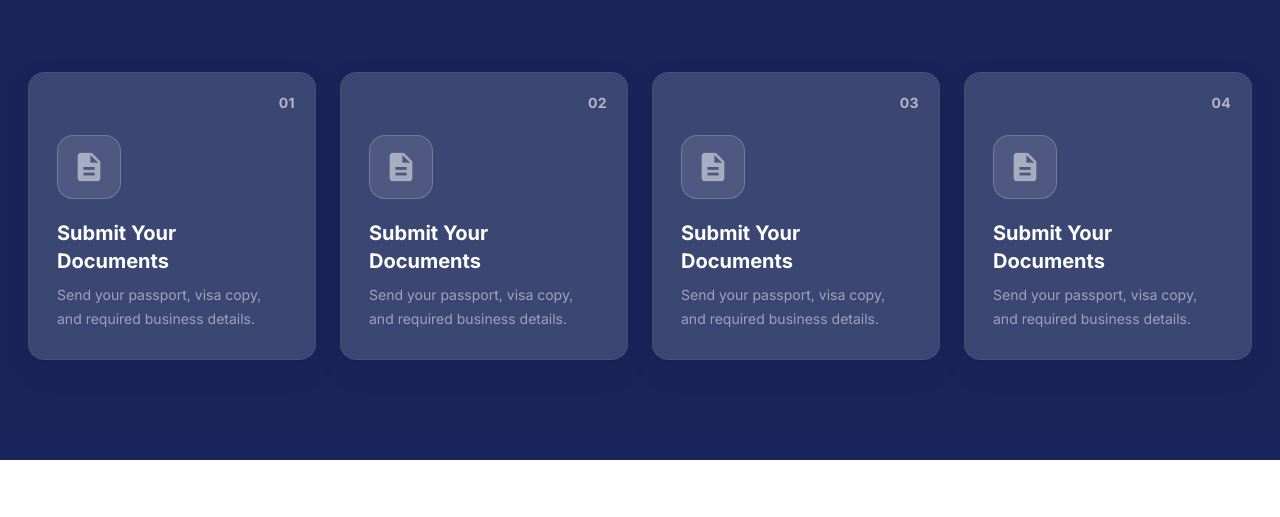
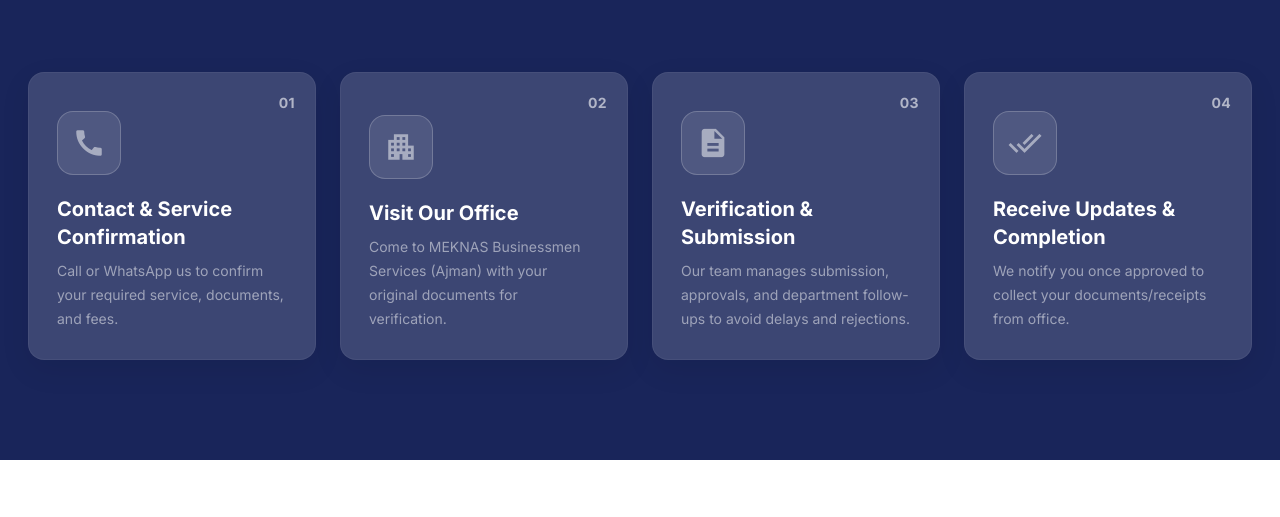
Before and after one commit to MZaFaRM/meknas, a website: page index.html in a window 1280 px wide. Shown: the part 2560-3077 px from the top of the page. Drawn offline with Linux system fonts and the light colour scheme.

Commit message:
docs: process docs updated

```diff
--- a/index.html
+++ b/index.html
@@ -277,29 +277,27 @@
 						<div class="step-card">
 							<div class="step-card__num">01</div>
 							<div class="step-card__icon">
-								<span class="material-icons">description</span>
+								<span class="material-icons">call</span>
 							</div>
 
 							<p class="step-card__title">
-								Submit Your Documents
+								Contact & Service Confirmation
 							</p>
 							<p class="step-card__subtitle">
-								Send your passport, visa copy, and required
-								business details.
+								Call or WhatsApp us to confirm your required
+								service, documents, and fees.
 							</p>
 						</div>
 						<div class="step-card">
 							<div class="step-card__num">02</div>
 							<div class="step-card__icon">
-								<span class="material-icons">description</span>
+								<span class="material-icons">apartment</span>
 							</div>
 
-							<p class="step-card__title">
-								Submit Your Documents
-							</p>
+							<p class="step-card__title">Visit Our Office</p>
 							<p class="step-card__subtitle">
-								Send your passport, visa copy, and required
-								business details.
+								Come to MEKNAS Businessmen Services (Ajman) with
+								your original documents for verification.
 							</p>
 						</div>
 						<div class="step-card">
@@ -309,25 +307,26 @@
 							</div>
 
 							<p class="step-card__title">
-								Submit Your Documents
+								Verification & Submission
 							</p>
 							<p class="step-card__subtitle">
-								Send your passport, visa copy, and required
-								business details.
+								Our team manages submission, approvals, and
+								department follow-ups to avoid delays and
+								rejections.
 							</p>
 						</div>
 						<div class="step-card">
 							<div class="step-card__num">04</div>
 							<div class="step-card__icon">
-								<span class="material-icons">description</span>
+								<span class="material-icons">done_all</span>
 							</div>
 
 							<p class="step-card__title">
-								Submit Your Documents
+								Receive Updates & Completion
 							</p>
 							<p class="step-card__subtitle">
-								Send your passport, visa copy, and required
-								business details.
+								We notify you once approved to collect your
+								documents/receipts from office.
 							</p>
 						</div>
 					</div>
```
